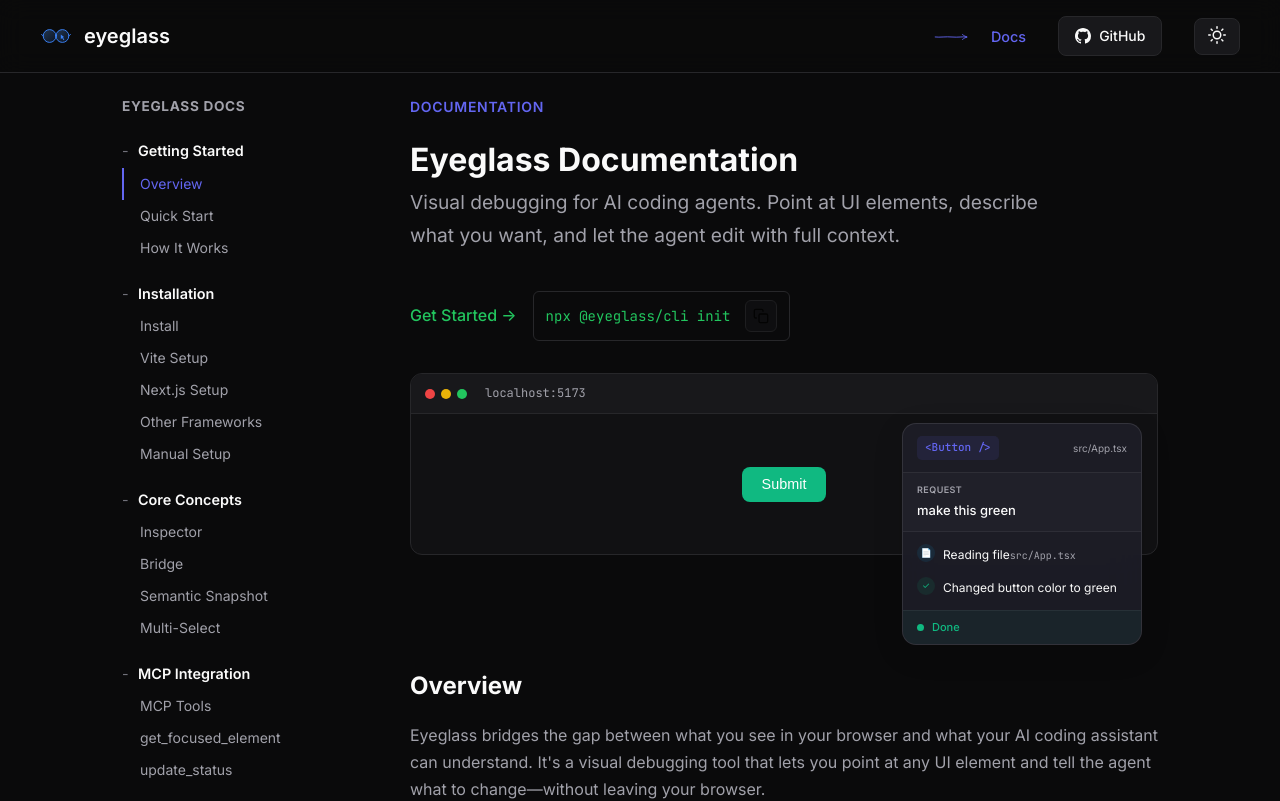
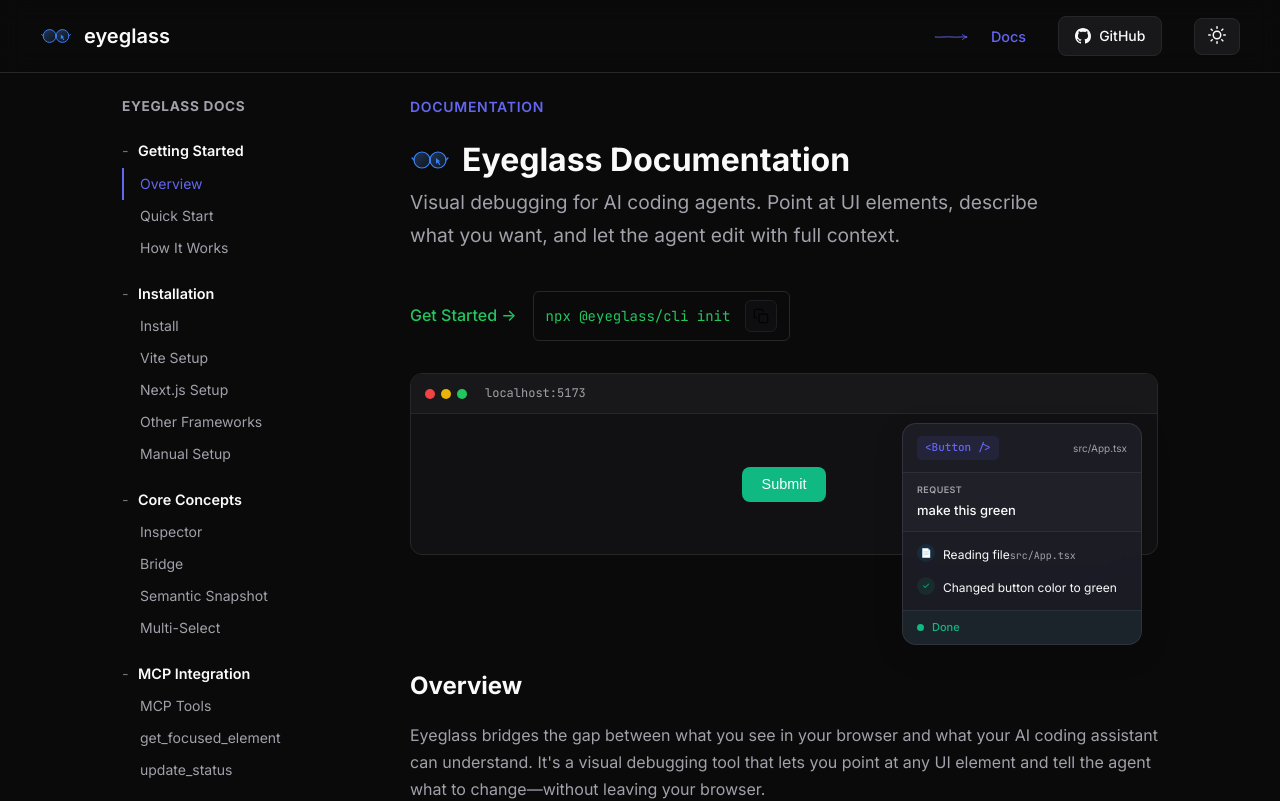
Before and after one commit to donutboyband/eyeglass_site, a React (Vite) app: page /docs in a window 1280 px wide. Shown: the top 801 px of the page. Built offline with nearby package versions, Linux system fonts and the light colour scheme.

Commit message:
[eyeglass:eyeglass-1770676479711-l139tsv] Done! Logo added to docs title.

```diff
--- a/src/App.css
+++ b/src/App.css
@@ -1803,3 +1803,17 @@
   width: 16px;
   height: 16px;
 }
+
+/* Docs logo */
+.docs-logo {
+  width: 40px;
+  height: 40px;
+  margin-right: 12px;
+  vertical-align: middle;
+  display: inline-block;
+}
+
+.docs-hero h1 {
+  display: flex;
+  align-items: center;
+}
--- a/src/components/docs/pages/CoreConcepts.tsx
+++ b/src/components/docs/pages/CoreConcepts.tsx
@@ -80,7 +80,7 @@
         </ul>
 
         <h3>Activation</h3>
-        <p>The inspector appears as a small eyeglass icon in the bottom-right corner of your browser. Click it to activate selection mode. Once activated, your cursor changes to indicate inspector mode is active.</p>
+        <p>The inspector appears as a small eyeglass icon in the bottom-left corner of your browser. Click it to activate selection mode. Once activated, your cursor changes to indicate inspector mode is active.</p>
 
         <h3>Development Only</h3>
         <p>The inspector only initializes when <code>NODE_ENV !== 'production'</code> or <code>process.env.NODE_ENV !== 'production'</code>, keeping your production bundle clean and secure.</p>
--- a/src/components/docs/pages/GettingStarted.tsx
+++ b/src/components/docs/pages/GettingStarted.tsx
@@ -18,7 +18,10 @@
     <>
       <div className="docs-hero">
         <p className="section-label">Documentation</p>
-        <h1>Eyeglass Documentation</h1>
+        <h1>
+          <img src="/eyeglass.svg" alt="Eyeglass" className="docs-logo" />
+          Eyeglass Documentation
+        </h1>
         <p className="hero-subtitle">Visual debugging for AI coding agents. Point at UI elements, describe what you want, and let the agent edit with full context.</p>
         <div className="hero-actions minimal" style={{ justifyContent: 'flex-start' }}>
           <a className="link-arrow" href="#quickstart">Get Started →</a>
```
Also changed, not shown: 1 other file (tests, documents, lock files or other folders).
